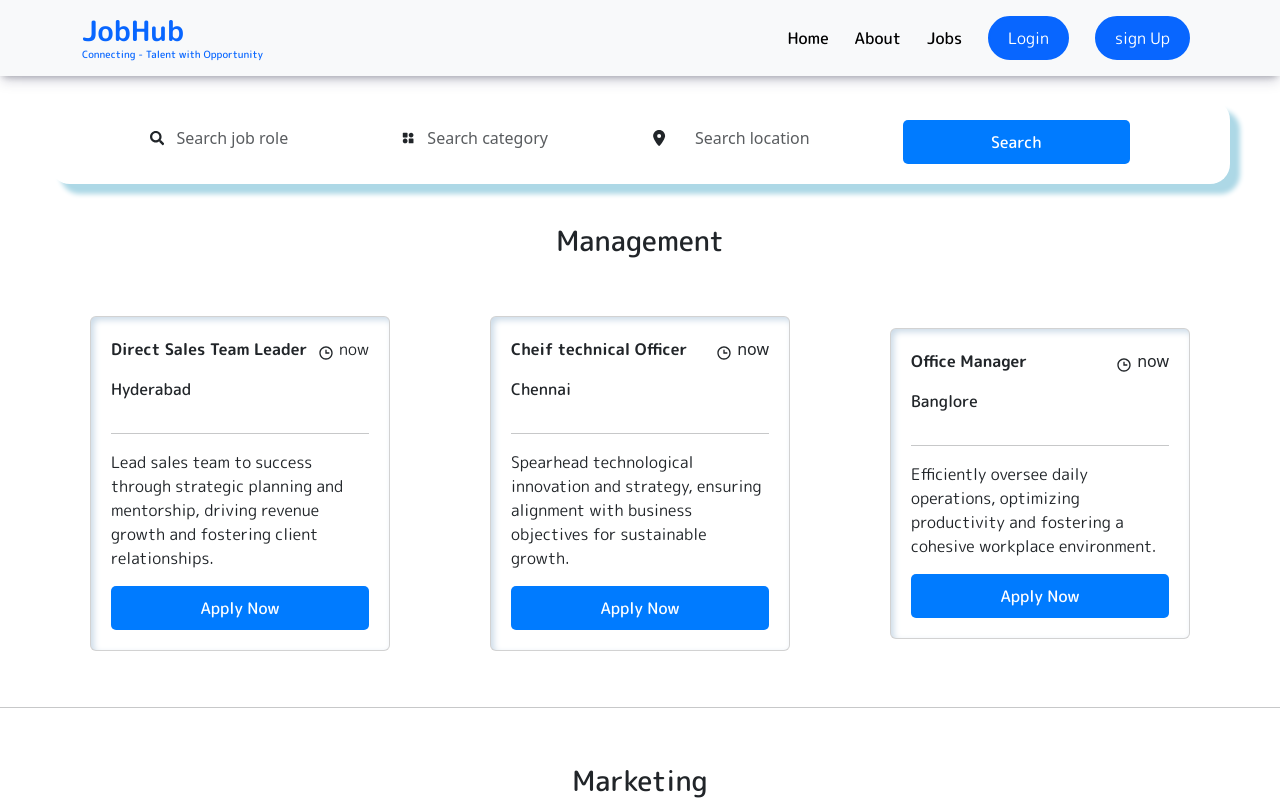
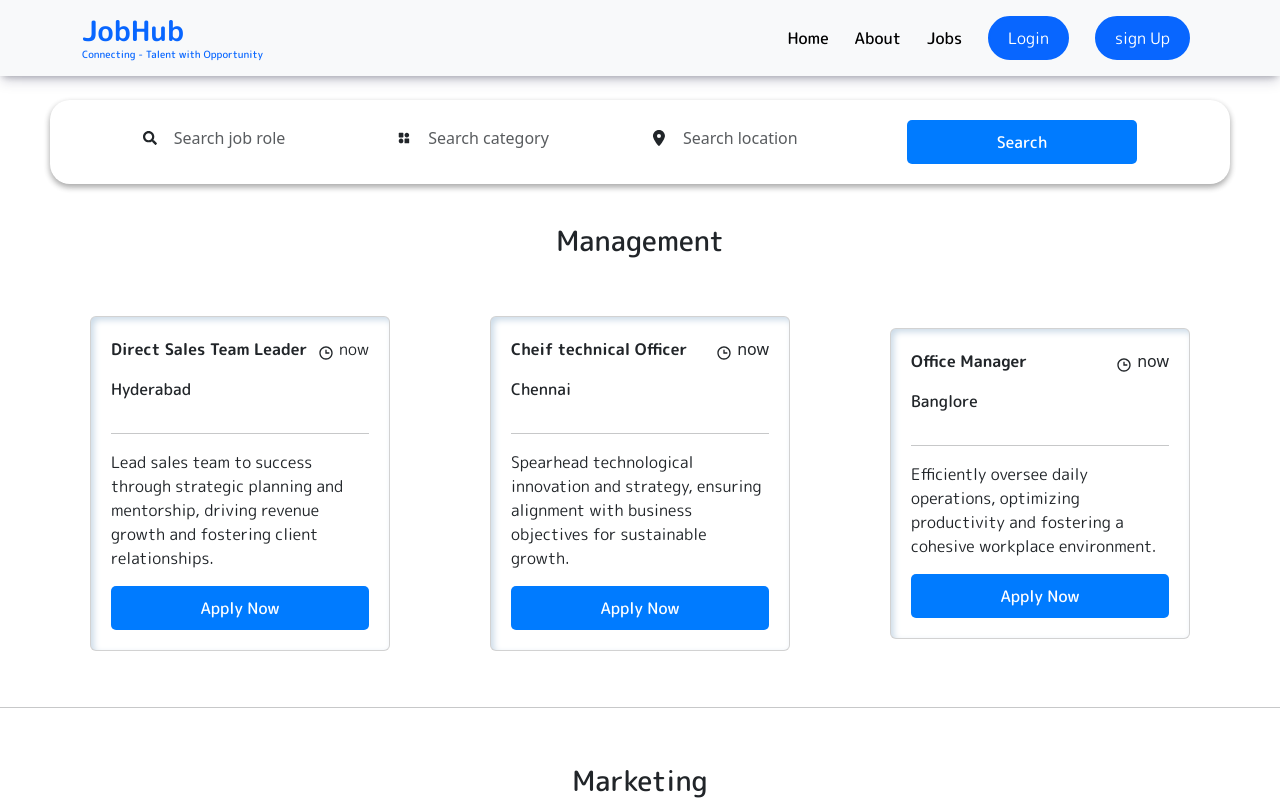
Before and after one commit to Vikas958/jobhub, a React (Create React App) app: page /jobs in a window 1280 px wide. Shown: the top 800 px of the page. Built offline with nearby package versions, Linux system fonts and the light colour scheme.

Commit message:
updated code

```diff
--- a/src/styles/jobs.css
+++ b/src/styles/jobs.css
@@ -1,7 +1,8 @@
 .search {
   padding: 20px 0px;
   margin: 100px 50px 0 50px;
-  box-shadow: 10px 10px 5px lightblue;
+  box-shadow: rgba(0, 0, 0, 0.16) 0px 3px 6px, rgba(0, 0, 0, 0.23) 0px 3px 6px;
+  /* box-shadow: 10px 10px 5px lightblue; */
   border-radius: 20px;
 }
 .searches {
@@ -13,12 +14,16 @@
   display: flex;
   align-items: center;
   justify-content: center;
+  gap: 5px;
   > input {
     border: none;
     outline: none;
   }
 }
-
+/* .btn{
+  background-color: red;
+  padding: 10px 20px;
+} */
 .responsive-search {
   display: none;
 }
@@ -77,9 +82,12 @@
     justify-content: center;
     padding: 20px;
     gap: 10px;
+    /* background-color: red; */
     background-color: rgb(243, 247, 249);
     > .search-container {
+      background-color: white;
       > input {
+        /* background-color: red; */
         border: 0;
         outline: 0;
         margin-bottom: 1px;
```
Also changed, not shown: src/components/Jobs.jsx (+3 -4 lines).
